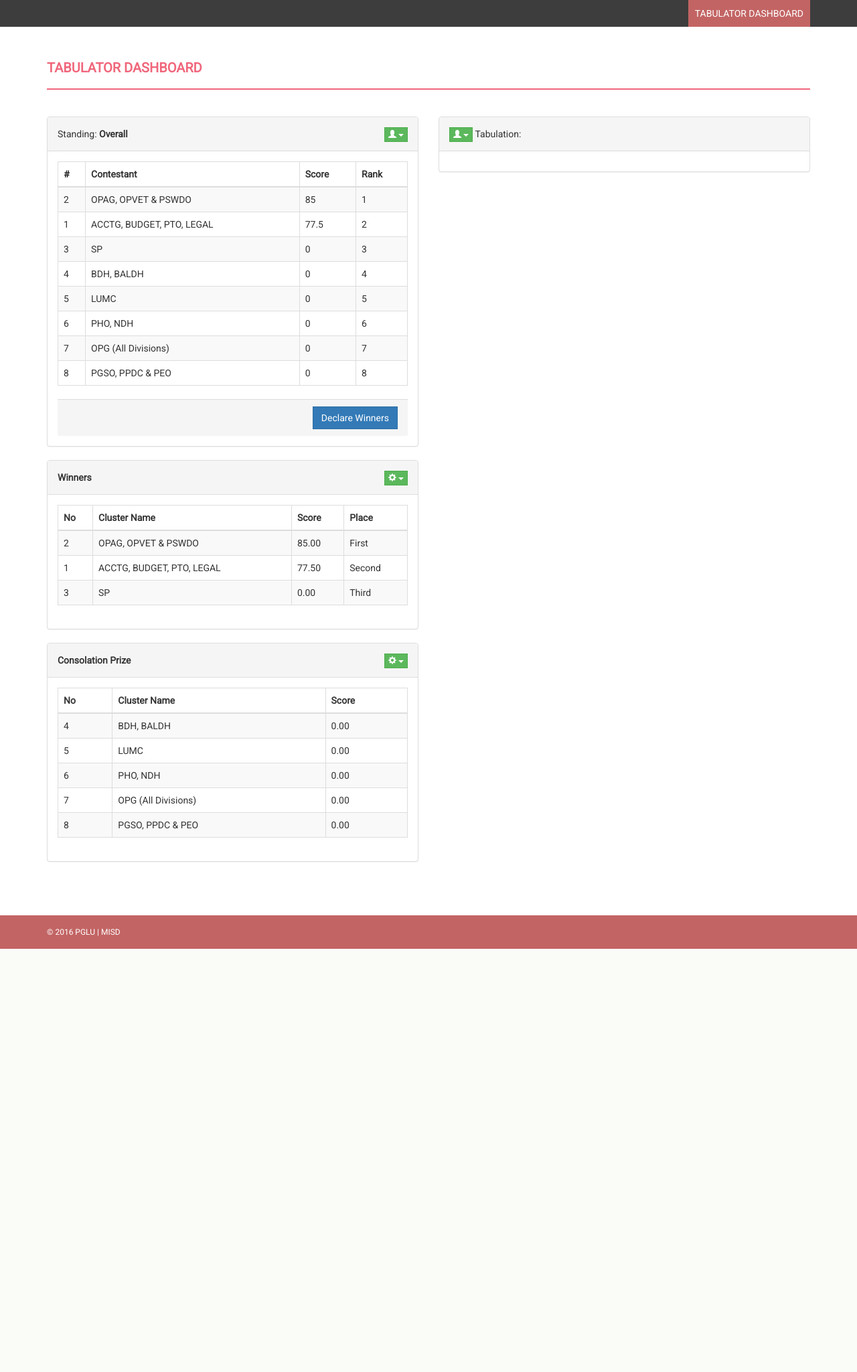
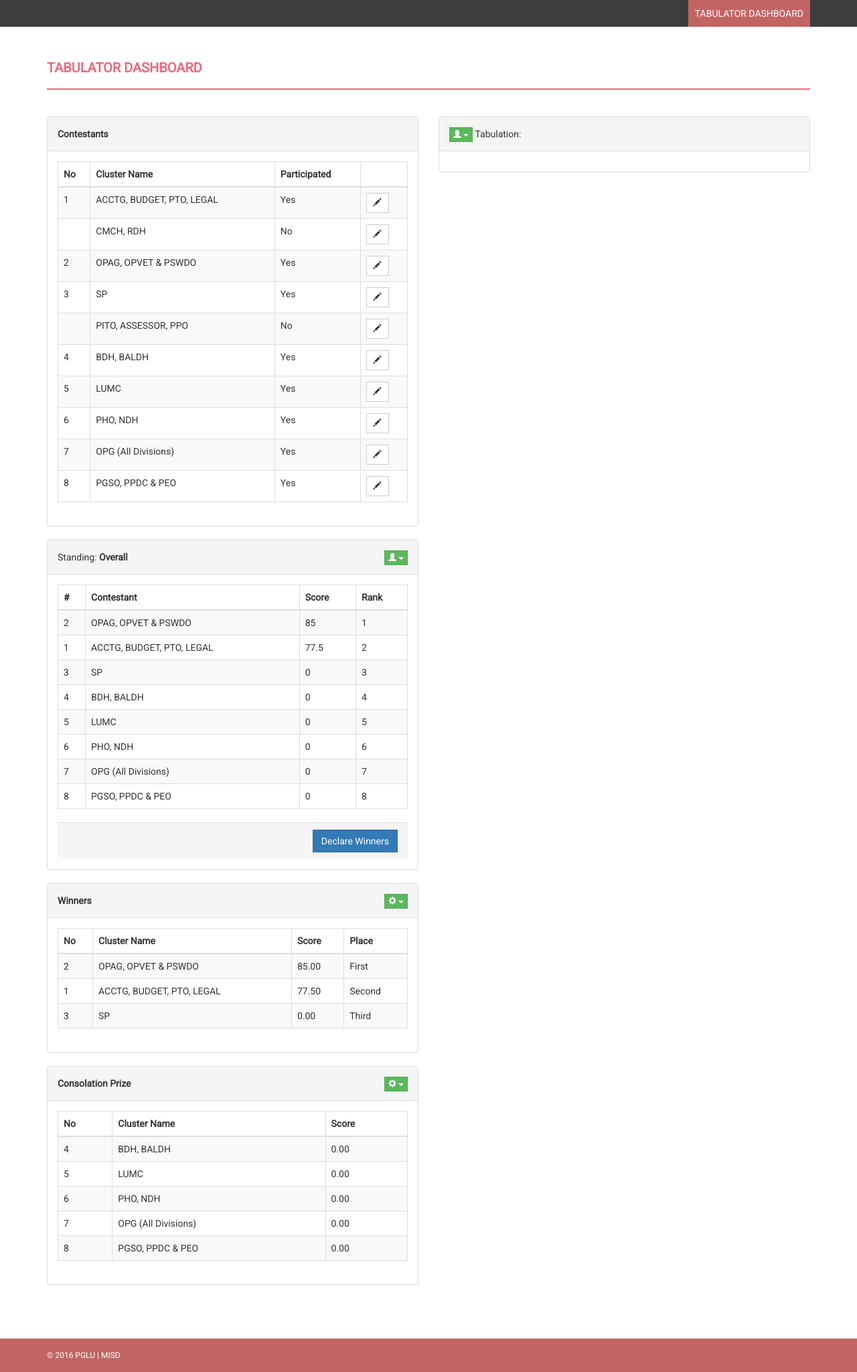
Before and after one commit to sly14flores/tabulation, a PHP site: page /tabulator/index.php in a window 1280 px wide. Shown: the part 102-2151 px from the top of the page at 67% size. Before the commit the page ends 1519 px from the top, so only its background shows below. Run offline with PHP 8.4, Linux system fonts and the light colour scheme; data comes from the database, SQL or seed files in the repository.

Commit message:
contestants

```diff
--- a/db.php
+++ b/db.php
@@ -141,12 +141,12 @@ class pdo_db {
 				continue;
 			}
 
-			if ($value == "CURRENT_TIMESTAMP") {
-				$prepare .= $key."=CURRENT_TIMESTAMP,";
-				continue;
-			} else {
+			// if ($value == "CURRENT_TIMESTAMP") {
+				// $prepare .= $key."=CURRENT_TIMESTAMP,";
+				// continue;
+			// } else {
 				$prepare .= $key."=?,";
-			}
+			// }
 			$insert[] = $value;
 		}
 
--- a/tabulator/controllers/dashboard.js
+++ b/tabulator/controllers/dashboard.js
@@ -17,6 +17,7 @@ app.controller('dashboardCtrl',function($window,$timeout,$interval,$http,$scope,
 
 		$scope.judges = response.data['judges'];
 		$scope.contestants = response.data['contestants'];
+		$scope.contestants_list = response.data['contestants_list'];
 		$scope.winners = response.data['winners'];
 		$scope.consolations = response.data['consolations'];
 
@@ -121,6 +122,60 @@ app.controller('dashboardCtrl',function($window,$timeout,$interval,$http,$scope,
 
 	};
 
+	$scope.editContestant = function(id) {
+
+		$scope.contestant_status = {};
+
+		$scope.views.contestant_status = {
+			"No": 0,
+			"Yes": 1
+		};
+
+		var frm = '<form>';
+			frm += '<div class="form-group">';
+			frm += '<label>No</label>';
+			frm += '<input class="form-control" name="no" ng-model="contestant_status.no" type="number">';
+			frm += '</div>';
+			frm += '<div class="form-group">';
+			frm += '<label>Participated</label>';
+			frm += '<select class="form-control" name="participated" ng-model="contestant_status.participated" ng-options="x for (x,y) in views.contestant_status track by y">';
+			frm += '<option value="">-</option>';
+			frm += '</select>';
+			frm += '</div>';
+			frm += '</form>';
+
+		bootstrapModal.confirm($scope,'Contestant',frm,function() { contestantStatus();  },function() {});
+
+		$http({
+		  method: 'POST',
+		  url: 'controllers/dashboard.php?r=contestant_status',
+		  data: {id: id}
+		}).then(function mySucces(response) {
+
+			$timeout(function() { $scope.contestant_status = response.data; },500);
+
+		}, function myError(response) {
+
+		});
+
+		function contestantStatus() {
+
+			$http({
+			  method: 'POST',
+			  url: 'controllers/dashboard.php?r=contestant',
+			  data: {id: id, no: $scope.contestant_status.no, is_active: $scope.contestant_status.participated}
+			}).then(function mySucces(response) {
+
+				$scope.contestants_list = response.data['contestants_list'];
+
+			}, function myError(response) {
+
+			});
+
+		}
+
+	}
+
 	$scope.printWinners = function() {
 
 		window.open("reports/winners.php");
--- a/tabulator/controllers/dashboard.php
+++ b/tabulator/controllers/dashboard.php
@@ -18,7 +18,9 @@ switch ($_GET['r']) {
 	$winners = $con->getData("SELECT (SELECT no FROM contestants WHERE id = contestant_id) no, (SELECT cluster_name FROM contestants WHERE id = contestant_id) name, overall_score, place FROM winners");
 	$consolations = $con->getData("SELECT (SELECT no FROM contestants WHERE id = contestant_id) no, (SELECT cluster_name FROM contestants WHERE id = contestant_id) name, overall_score, place FROM consolation_prizes");
 
-	echo json_encode(array("judges"=>$judges,"contestants"=>$contestants,"winners"=>$winners,"consolations"=>$consolations));
+	$contestants_list = $con->getData("SELECT id, IF(no=0,'',no) cn, cluster_name, IF(is_active=1,'Yes','No') participated FROM contestants");
+
+	echo json_encode(array("judges"=>$judges,"contestants"=>$contestants,"winners"=>$winners,"consolations"=>$consolations,"contestants_list"=>$contestants_list));
 
 	break;
 
@@ -143,6 +145,28 @@ switch ($_GET['r']) {
 
 	break;
 
+	case "contestant_status":
+
+	$con = new pdo_db("contestants");
+
+	$contestant_status = $con->getData("SELECT no, is_active participated FROM contestants WHERE id = $_POST[id]");
+
+	echo json_encode($contestant_status[0]);
+
+	break;
+
+	case "contestant":
+
+	$con = new pdo_db("contestants");
+
+	$contestant = $con->updateData($_POST,'id');
+
+	$contestants_list = $con->getData("SELECT id, IF(no=0,'',no) cn, cluster_name, IF(is_active=1,'Yes','No') participated FROM contestants");
+
+	echo json_encode(array("contestants_list"=>$contestants_list));
+
+	break;
+
 }
 
 ?>
--- a/tabulator/index.php
+++ b/tabulator/index.php
@@ -74,6 +74,32 @@
             </div>
             <div class="row">
                 <div class="col-md-6">
+
+					<div class="panel panel-default">
+						<div class="panel-heading">
+							<strong>Contestants</strong>
+						</div>
+						<div class="panel-body">
+							<table class="table table-striped table-bordered table-hover">
+								<thead>
+									<tr><th>No</th><th>Cluster Name</th><th>Participated</th><th>&nbsp;</th></tr>
+								</thead>
+								<tbody>
+									<tr ng-repeat="contestant in contestants_list">
+										<td>{{contestant.cn}}</td>
+										<td>{{contestant.cluster_name}}</td>
+										<td>{{contestant.participated}}</td>
+										<td>
+											<button type="button" class="btn btn-default btn-sm" ng-click="editContestant(contestant.id)">
+												<span class="glyphicon glyphicon-pencil" aria-hidden="true"></span>
+											</button>
+										</td>
+									</tr>
+								</tbody>
+							</table>
+						</div>
+					</div>
+
 					<div class="panel panel-default">
 						<div class="panel-heading">Standing: <strong>{{views.filter}}</strong>
 							<div class="pull-right" >
```
